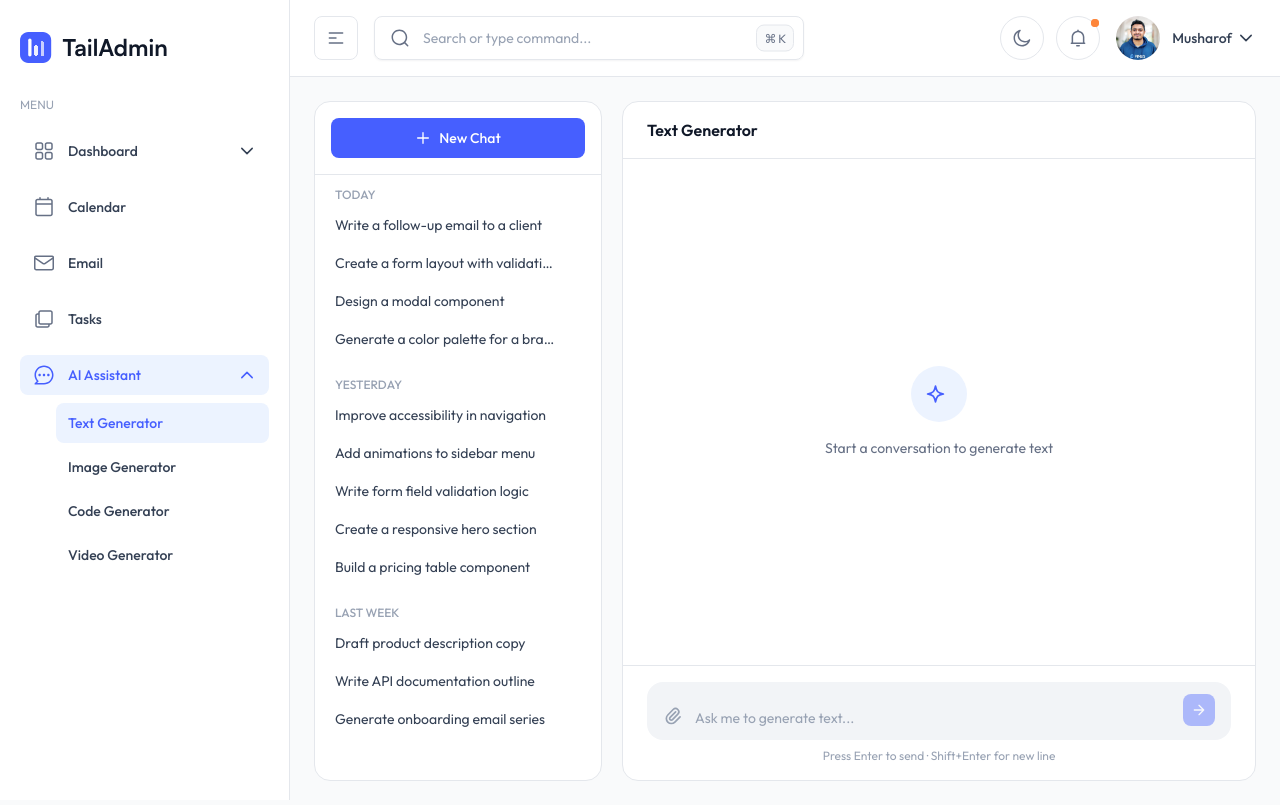
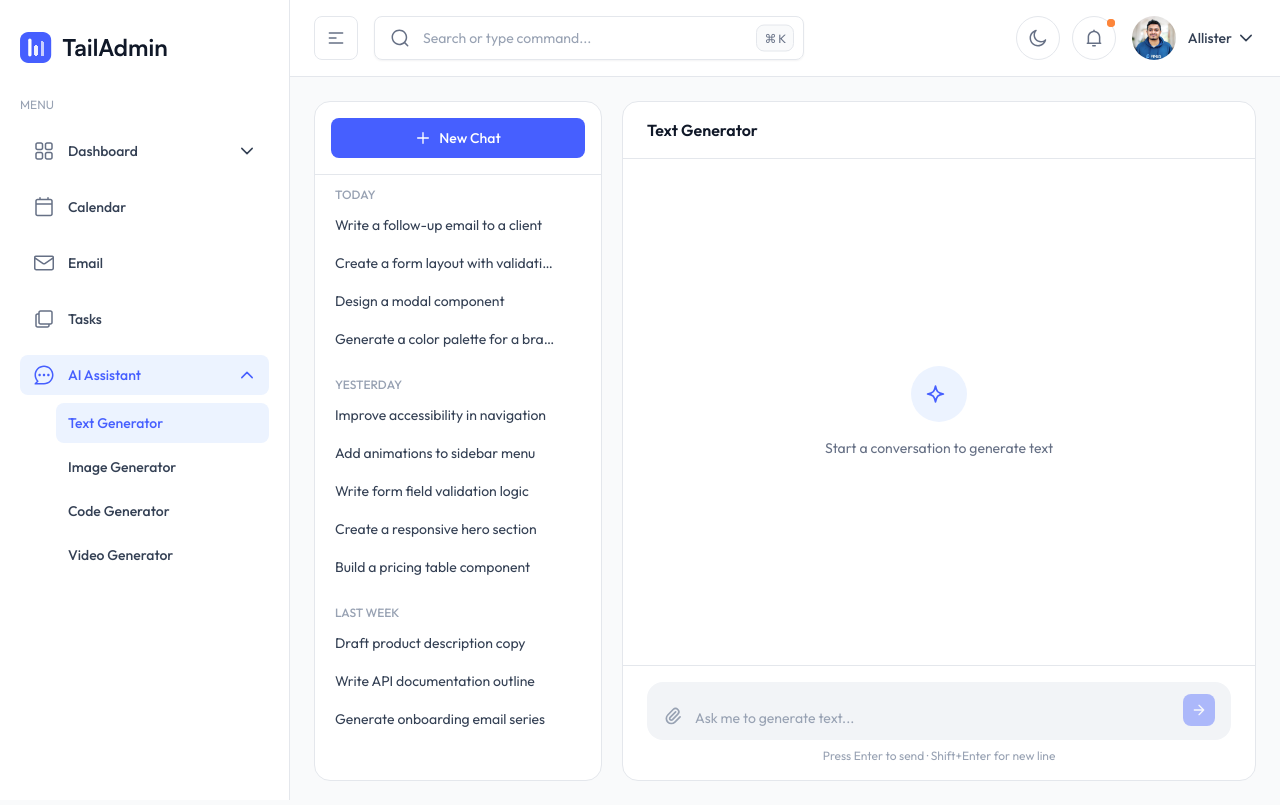
Before and after one commit to allistera/home-dashboard, a Vue app: page /ai/text in a window 1280 px wide. Built offline with nearby package versions, Linux system fonts and the light colour scheme; what vue3-apexcharts would draw is missing.

Commit message:
changed name

```diff
--- a/src/components/layout/header/UserMenu.vue
+++ b/src/components/layout/header/UserMenu.vue
@@ -8,7 +8,7 @@
         <img src="/images/user/owner.jpg" alt="User" />
       </span>
 
-      <span class="block mr-1 font-medium text-theme-sm">Musharof </span>
+      <span class="block mr-1 font-medium text-theme-sm">Allister </span>
 
       <ChevronDownIcon :class="{ 'rotate-180': dropdownOpen }" />
     </button>
@@ -20,10 +20,10 @@
     >
       <div>
         <span class="block font-medium text-gray-700 text-theme-sm dark:text-gray-400">
-          Musharof Chowdhury
+          Allister Antosik
         </span>
         <span class="mt-0.5 block text-theme-xs text-gray-500 dark:text-gray-400">
-          randomuser@pimjo.com
+          me@allisterantosik.com
         </span>
       </div>
 
--- a/src/components/profile/PersonalInfoCard.vue
+++ b/src/components/profile/PersonalInfoCard.vue
@@ -10,7 +10,7 @@
           <div class="grid grid-cols-1 gap-4 lg:grid-cols-2 lg:gap-7 2xl:gap-x-32">
             <div>
               <p class="mb-2 text-xs leading-normal text-gray-500 dark:text-gray-400">First Name</p>
-              <p class="text-sm font-medium text-gray-800 dark:text-white/90">Musharof</p>
+              <p class="text-sm font-medium text-gray-800 dark:text-white/90">Allister</p>
             </div>
 
             <div>
--- a/src/components/profile/ProfileCard.vue
+++ b/src/components/profile/ProfileCard.vue
@@ -12,7 +12,7 @@
             <h4
               class="mb-2 text-lg font-semibold text-center text-gray-800 dark:text-white/90 xl:text-left"
             >
-              Musharof Chowdhury
+              Allister Antosik
             </h4>
             <div
               class="flex flex-col items-center gap-1 text-center xl:flex-row xl:gap-3 xl:text-left"
@@ -229,7 +229,7 @@
                     </label>
                     <input
                       type="text"
-                      value="Musharof"
+                      value="Allister"
                       class="dark:bg-dark-900 h-11 w-full rounded-lg border border-gray-300 bg-transparent bg-none px-4 py-2.5 text-sm text-gray-800 shadow-theme-xs placeholder:text-gray-400 focus:border-brand-300 focus:outline-hidden focus:ring-3 focus:ring-brand-500/10 dark:border-gray-700 dark:bg-gray-900 dark:text-white/90 dark:placeholder:text-white/30 dark:focus:border-brand-800"
                     />
                   </div>
```
